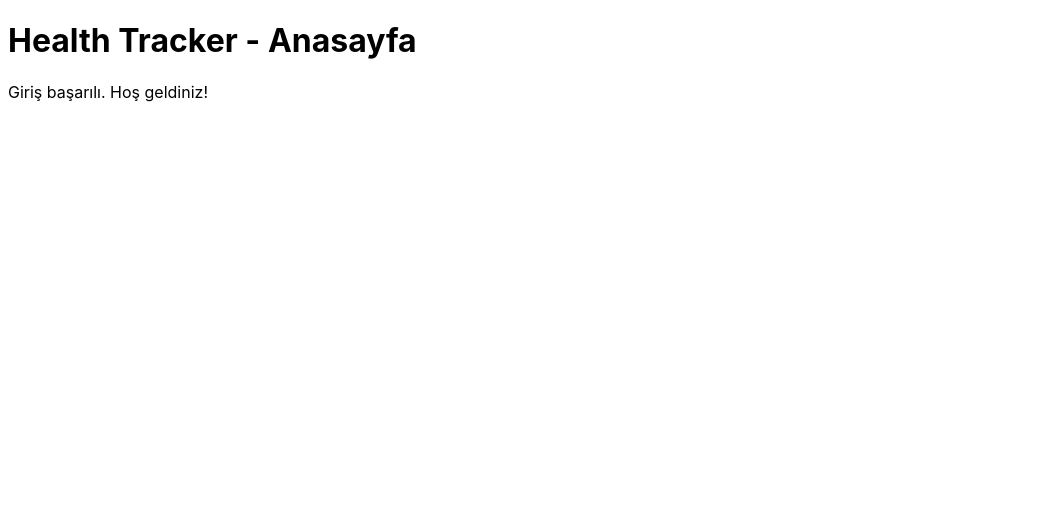
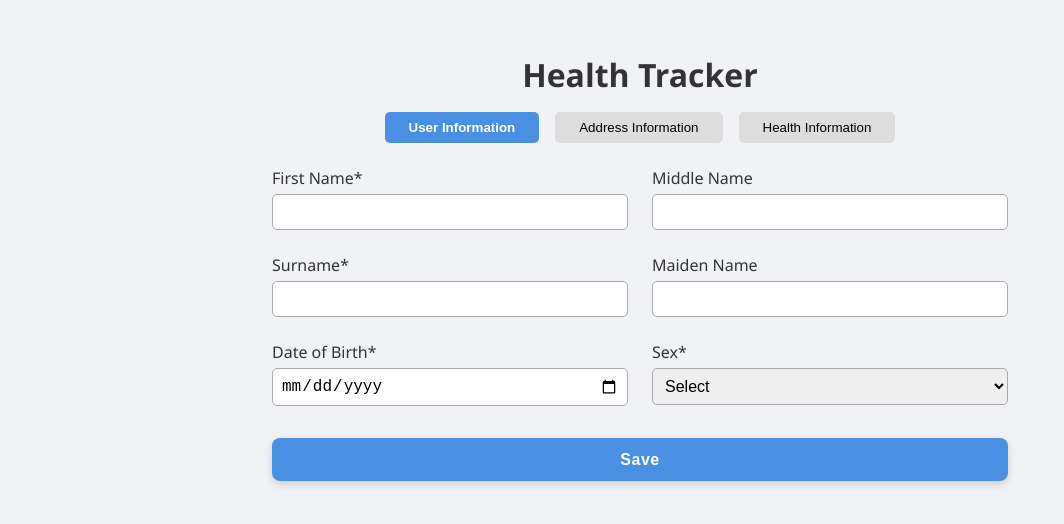
Before and after one commit to Contraill/Breast-Cancer-Tracker, a Vue app: page /home in a window 1280 px wide. Shown: the top 524 px of the page, without its empty margins (0-1064 px from the left). Built offline with nearby package versions, Linux system fonts and the light colour scheme; no server answers; the database is empty; sample sign-in values are in the browser's storage.

Commit message:
Database Update

```diff
--- a/src/style/main.css
+++ b/src/style/main.css
@@ -55,3 +55,142 @@
 .submit-btn:hover {
   background-color: #145a9c !important;
 }
+
+body {
+  font-family: 'Segoe UI', sans-serif;
+  background-color: #f0f2f5;
+  color: #333;
+  margin: 0;
+  padding: 0;
+}
+
+.form-container {
+  max-width: 600px;
+  margin: 40px auto;
+  background: white;
+  padding: 30px;
+  border-radius: 12px;
+  box-shadow: 0 4px 12px rgba(0,0,0,0.1);
+}
+
+.form-container h1 {
+  text-align: center;
+  margin-bottom: 25px;
+  font-size: 24px;
+}
+
+.form-group {
+  margin-bottom: 18px;
+}
+
+.form-group label {
+  display: block;
+  margin-bottom: 6px;
+  font-weight: bold;
+}
+
+.form-group input,
+.form-group select {
+  width: 100%;
+  padding: 10px 12px;
+  border: 1px solid #ccc;
+  border-radius: 8px;
+  font-size: 16px;
+}
+
+button[type="submit"] {
+  width: 100%;
+  background-color: #4a90e2;
+  color: white;
+  border: none;
+  padding: 12px;
+  font-size: 16px;
+  border-radius: 10px;
+  cursor: pointer;
+  transition: background-color 0.3s ease;
+}
+
+button[type="submit"]:hover {
+  background-color: #357ab7;
+}
+.home-container {
+  max-width: 800px;
+  margin: 0 auto;
+  padding: 2rem;
+}
+
+.title {
+  text-align: center;
+  margin-bottom: 1rem;
+}
+
+.tabs {
+  display: flex;
+  justify-content: center;
+  margin-bottom: 1.5rem;
+  gap: 1rem;
+}
+
+.tabs button {
+  padding: 0.5rem 1.5rem;
+  border: none;
+  background: #ddd;
+  border-radius: 5px;
+  cursor: pointer;
+  transition: 0.3s;
+}
+
+.tabs button.active {
+  background: #4a90e2;
+  color: white;
+  font-weight: bold;
+}
+
+.form-grid {
+  display: grid;
+  grid-template-columns: 1fr 1fr;
+  gap: 1.5rem;
+  margin-bottom: 2rem;
+}
+
+label {
+  display: flex;
+  flex-direction: column;
+  font-weight: 500;
+}
+
+input,
+select,
+textarea {
+  padding: 0.5rem;
+  border: 1px solid #aaa;
+  border-radius: 5px;
+  margin-top: 0.3rem;
+  font-size: 1rem;
+}
+
+textarea {
+  resize: vertical;
+  min-height: 60px;
+}
+
+.submit-btn {
+  display: block;
+  margin: 0 auto;
+  padding: 0.8rem 2.2rem;
+  font-size: 1rem;
+  font-weight: 600;
+  background: #4a90e2;
+  color: white;
+  border: none;
+  border-radius: 8px;
+  cursor: pointer;
+  transition: background 0.3s, transform 0.2s ease;
+  box-shadow: 0 3px 8px rgba(0, 0, 0, 0.15);
+  letter-spacing: 0.5px;
+}
+
+.submit-btn:hover {
+  background: #357ab7;
+  transform: translateY(-1px);
+}
--- a/src/views/HomeView.vue
+++ b/src/views/HomeView.vue
@@ -1,14 +1,136 @@
 <template>
   <div class="home-container">
-    <h1>Health Tracker - Anasayfa</h1>
-    <p>Giriş başarılı. Hoş geldiniz!</p>
+    <h1 class="title">Health Tracker</h1>
+    <div class="tabs">
+      <button
+        v-for="tab in tabs"
+        :key="tab"
+        :class="{ active: activeTab === tab }"
+        @click="activeTab = tab"
+      >
+        {{ tab }}
+      </button>
+    </div>
+
+    <form @submit.prevent="handleSubmit">
+      <!-- USER INFO -->
+      <div v-if="activeTab === 'User Information'" class="form-grid">
+        <label>First Name*<input v-model="form.firstName" required /></label>
+        <label>Middle Name<input v-model="form.middleName" /></label>
+        <label>Surname*<input v-model="form.surname" required /></label>
+        <label>Maiden Name<input v-model="form.maidenName" /></label>
+        <label>Date of Birth*<input v-model="form.dob" type="date" required /></label>
+        <label>Sex*
+          <select v-model="form.sex" required>
+            <option value="" disabled>Select</option>
+            <option>Female</option>
+            <option>Male</option>
+            <option>Other</option>
+          </select>
+        </label>
+      </div>
+
+      <!-- ADDRESS INFO -->
+      <div v-if="activeTab === 'Address Information'" class="form-grid">
+        <label>Address Line 1*<input v-model="form.address1" required /></label>
+        <label>Address Line 2<input v-model="form.address2" /></label>
+        <label>Address Line 3<input v-model="form.address3" /></label>
+        <label>Address Line 4<input v-model="form.address4" /></label>
+        <label>City*<input v-model="form.city" required /></label>
+        <label>Country*<input v-model="form.country" required /></label>
+      </div>
+
+      <!-- HEALTH INFO -->
+      <div v-if="activeTab === 'Health Information'" class="form-grid">
+        <label>Height (cm)<input v-model="form.height" type="number" /></label>
+        <label>Weight (kg)<input v-model="form.weight" type="number" /></label>
+        <label>Medical Conditions<textarea v-model="form.conditions" /></label>
+      </div>
+
+      <div class="submit-button">
+        <button class="submit-btn" @click="saveForm">Save</button>
+      </div>
+
+    </form>
   </div>
 </template>
 
 <script>
+import { db, auth } from "../firebase";
+import { doc, setDoc, getDoc } from "firebase/firestore";
+
 export default {
-  name: 'HomeView'
-}
+  data() {
+    return {
+      activeTab: 'User Information',
+      tabs: ['User Information', 'Address Information', 'Health Information'],
+      form: {
+        firstName: "",
+        middleName: "",
+        surname: "",
+        maidenName: "",
+        dob: "",
+        sex: "",
+        address1: "",
+        address2: "",
+        address3: "",
+        address4: "",
+        city: "",
+        country: "",
+        height: "",
+        weight: "",
+        conditions: ""
+      }
+    };
+  },
+  methods: {
+    async saveForm() {
+      const user = auth.currentUser;
+      if (!user) {
+        alert("Kullanıcı giriş yapmamış.");
+        return;
+      }
+
+      try {
+        const docRef = doc(db, "users", user.uid);
+        await setDoc(docRef, {
+          form: this.form,
+          email: user.email
+        });
+        alert("Veriler başarıyla kaydedildi!");
+      } catch (error) {
+        console.error("Veri kaydedilirken hata:", error);
+        alert("Bir hata oluştu.");
+      }
+    },
+    async loadForm() {
+      const user = auth.currentUser;
+      if (!user) return;
+
+      try {
+        const docRef = doc(db, "users", user.uid);
+        const docSnap = await getDoc(docRef);
+
+        if (docSnap.exists()) {
+          const data = docSnap.data();
+          // Eğer "form" alanı varsa, formu onunla doldur
+          if (data.form) {
+            this.form = { ...this.form, ...data.form };
+          }
+        }
+      } catch (error) {
+        console.error("Veri çekilirken hata:", error);
+      }
+    }
+  },
+  async mounted() {
+    // Sayfa yüklendiğinde form verisini çek
+    await this.loadForm();
+  }
+};
 </script>
 
+
+
+
 <style src="../style/main.css"></style>
```
Also changed, not shown: 1 other file (tests, documents, lock files or other folders).
